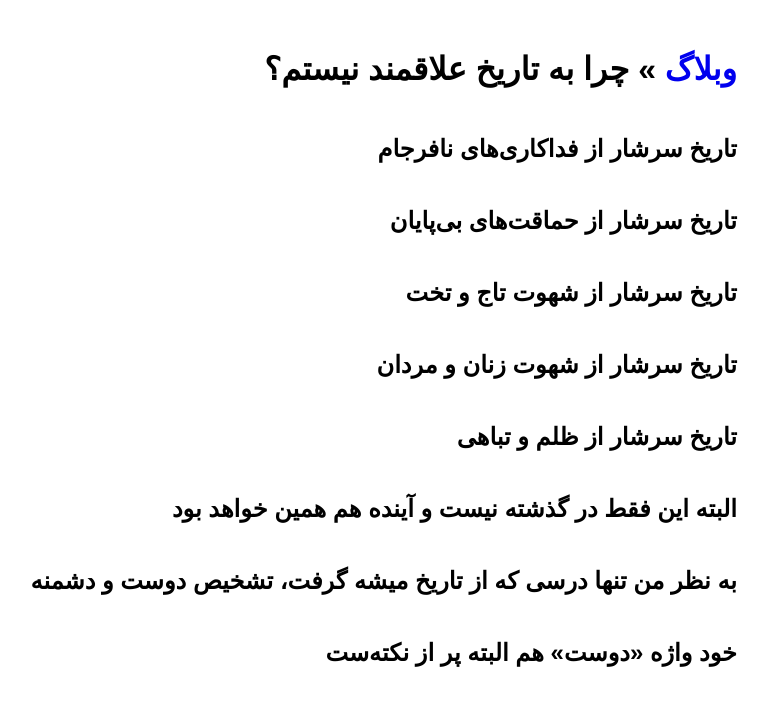
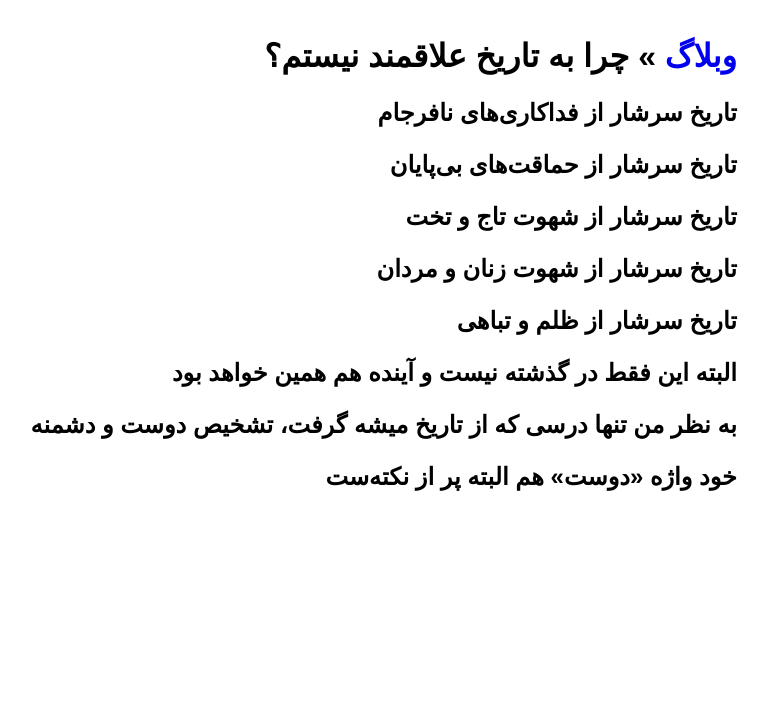
Before and after one commit to darkblog/darkblog.github.io, a Jekyll site: the page built from _posts/2024-7-4-2.md, in a window 1280 px wide. Shown: the top 706 px of the page, without its empty margins (428-1197 px from the left). Built offline with Jekyll 4.4.1, drawn with Linux system fonts in a browser that asks for light colours.

Commit message:
Update post.html

```diff
--- a/_layouts/post.html
+++ b/_layouts/post.html
@@ -7,7 +7,7 @@
 <head>
 <title>{{ page.title }}</title>
 <meta name="viewport" content="width=device-width">
-<style>body{font-family:sans-serif;font-size:16px;line-height:2;margin:auto;padding:1em;max-width:80ch}a{text-decoration:none}</style>
+<style>body{font-family:sans-serif;margin:auto;padding:1em;max-width:80ch}a{text-decoration:none}</style>
 </head>
 <body>
 <h1><a href="https://darkblog.github.io/">وبلاگ</a>&nbsp;»&nbsp;{{ page.title }}</h1>
```
